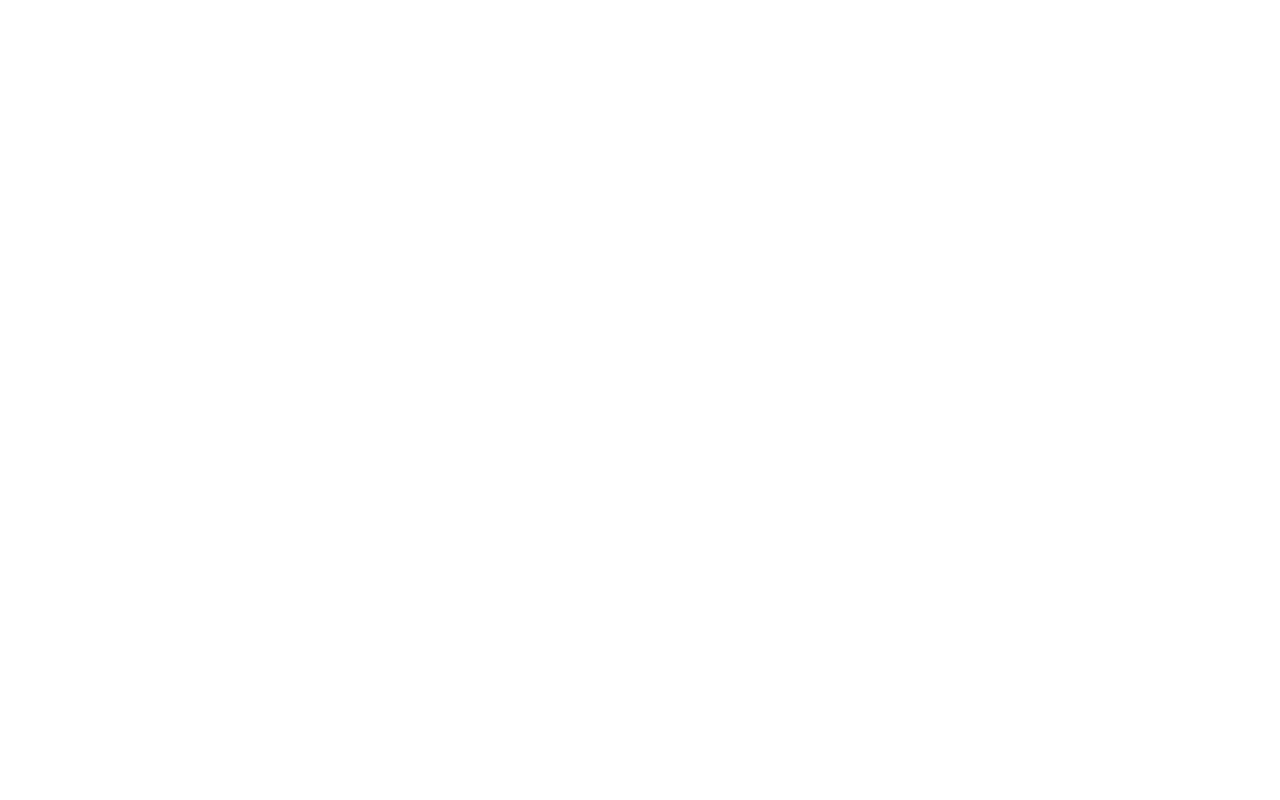
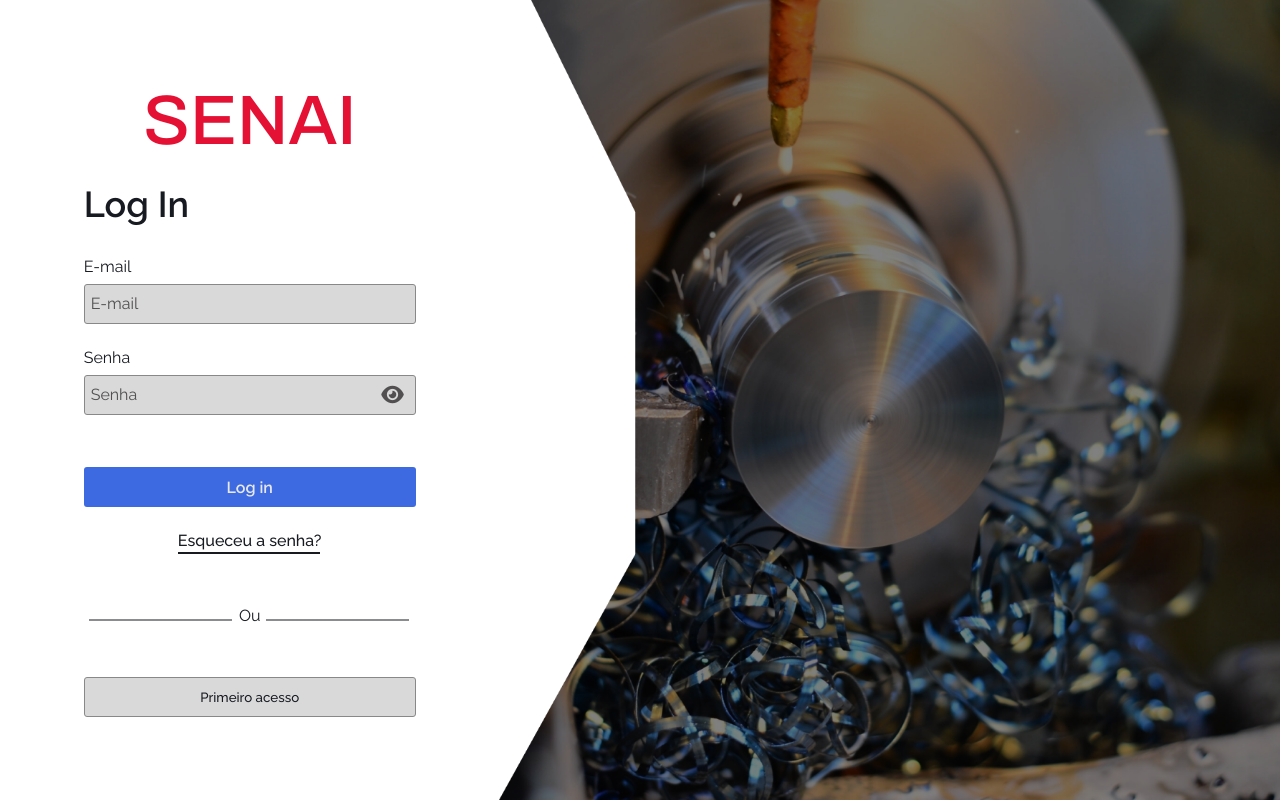
Before and after one commit to HasegawaTaizou/projeto-usinagem-senai, a plain HTML site: page index.html in a window 1280 px wide. Drawn offline with Linux system fonts and the light colour scheme.

Commit message:
Login done

```diff
--- a/css/reset.css
+++ b/css/reset.css
@@ -3,3 +3,14 @@
   margin: 0;
   box-sizing: border-box;
 }
+
+ol,
+ul,
+li {
+  list-style: none;
+}
+
+a {
+  text-decoration: none;
+  color: var(--text-color);
+}
--- a/css/style.css
+++ b/css/style.css
@@ -1,2 +1,145 @@
-/* font-family: 'Archivo', sans-serif;
-font-family: 'Raleway', sans-serif; */
+body {
+  font-family: "Raleway", sans-serif;
+  color: var(--text-color);
+  font-weight: 400;
+  background-color: var(--background-color);
+}
+
+main {
+  display: grid;
+  grid-template-areas: "form banner";
+  grid-template-columns: 1fr auto;
+  justify-content: center;
+}
+
+.banner {
+  grid-area: banner;
+  height: 100vh;
+}
+
+.content {
+  grid-area: form;
+  display: flex;
+  flex-direction: column;
+  align-items: center;
+  justify-content: center;
+}
+
+.title {
+  font-family: "Archivo", sans-serif;
+  font-size: 4.375rem;
+  color: var(--logo-color);
+  margin-bottom: 24px;
+}
+
+.login__title {
+  font-size: 2.25rem;
+  margin-bottom: 32px;
+}
+
+.login__email-container {
+  display: flex;
+  flex-direction: column;
+  gap: 8px;
+  margin-bottom: 24px;
+}
+
+.email__input {
+  width: 332px;
+  height: 40px;
+  border: 1px solid var(--stroke-input-color);
+  border-radius: 3px;
+  background-color: var(--background-input-color);
+  padding-left: 6px;
+}
+
+.email__input::placeholder {
+  font-family: "Raleway";
+  font-size: 1rem;
+  color: var(--placeholder-color);
+}
+
+.login__password-container {
+  display: flex;
+  flex-direction: column;
+  gap: 8px;
+  margin-bottom: 52px;
+  position: relative;
+}
+
+.password__input {
+  width: 332px;
+  height: 40px;
+  border: 1px solid var(--stroke-input-color);
+  border-radius: 3px;
+  background-color: var(--background-input-color);
+  padding-left: 6px;
+}
+
+.password__input::placeholder {
+  font-family: "Raleway";
+  font-size: 1rem;
+  color: var(--placeholder-color);
+}
+
+.login__button {
+  width: 332px;
+  height: 40px;
+  background-color: var(--button-color);
+  color: var(--button-text-color);
+  font-family: "Raleway";
+  font-weight: 600;
+  font-size: 1rem;
+  border: none;
+  border-radius: 3px;
+  margin-bottom: 24px;
+}
+
+.login__forgot-password {
+  font-weight: 500;
+  display: grid;
+  justify-content: center;
+}
+
+.login__forgot-password::after {
+  content: "";
+  display: block;
+  border: 1px solid var(--text-color);
+  width: 140px;
+  margin-top: 2px;
+}
+
+.fa-eye {
+  font-size: 1.25rem;
+  color: var(--placeholder-color);
+  position: absolute;
+  right: 12px;
+  top: 37px;
+}
+
+.divider {
+  display: block;
+  margin: 52px 0px;
+  padding: 0px 12px;
+}
+
+.divider::before {
+  content: url("../img/line.png");
+  margin-right: 6px;
+}
+
+.divider::after {
+  content: url("../img/line.png");
+  margin-left: 6px;
+}
+
+.button__first-access {
+  width: 332px;
+  height: 40px;
+  border-radius: 3px;
+  border: 1px solid var(--stroke-input-color);
+  background-color: var(--background-input-color);
+  font-weight: 500;
+  font-family: "Raleway";
+  color: var(--text-color);
+}
--- a/css/variables.css
+++ b/css/variables.css
@@ -3,8 +3,8 @@
   --text-color: #171a21;
   --alert-color: #ed4e3b;
   --logo-color: #e41134;
-  --background-color: #e8e8e8;
+  --button-text-color: #e8e8e8;
   --placeholder-color: #514f4f;
-  --background-input: #d9d9d9;
-  --stroke-input: #888888;
+  --background-input-color: #d9d9d9;
+  --stroke-input-color: #888888;
 }
--- a/index.html
+++ b/index.html
@@ -10,9 +10,41 @@
       href="https://fonts.googleapis.com/css2?family=Archivo:wght@500&family=Raleway:wght@400;500;600&display=swap"
       rel="stylesheet"
     />
+    <script
+      src="https://kit.fontawesome.com/c0e5486155.js"
+      crossorigin="anonymous"
+    ></script>
+    <link rel="stylesheet" href="./css/reset.css" />
+    <link rel="stylesheet" href="./css/variables.css" />
+    <link rel="stylesheet" href="./css/style.css" />
     <title>Login</title>
   </head>
   <body>
-    <main></main>
+    <main>
+      <img src="./img/banner.png" alt="Banner" class="banner" />
+      <div class="content">
+        <h1 class="title">SENAI</h1>
+        <form action="" class="login-container">
+          <h2 class="login__title">Log In</h2>
+          <div class="login__email-container">
+            <label for="" class="email__text">E-mail</label>
+            <input type="email" class="email__input" placeholder="E-mail" />
+          </div>
+          <div class="login__password-container">
+            <label for="" class="password__text">Senha</label>
+            <input
+              type="password"
+              class="password__input"
+              placeholder="Senha"
+            />
+            <i class="fa-solid fa-eye"></i>
+          </div>
+          <button class="login__button">Log in</button>
+          <a href="#" class="login__forgot-password">Esqueceu a senha?</a>
+        </form>
+        <span class="divider">Ou</span>
+        <button class="button__first-access">Primeiro acesso</button>
+      </div>
+    </main>
   </body>
 </html>
```
Also changed, not shown: img/banner.png (added), img/line.png (added).
